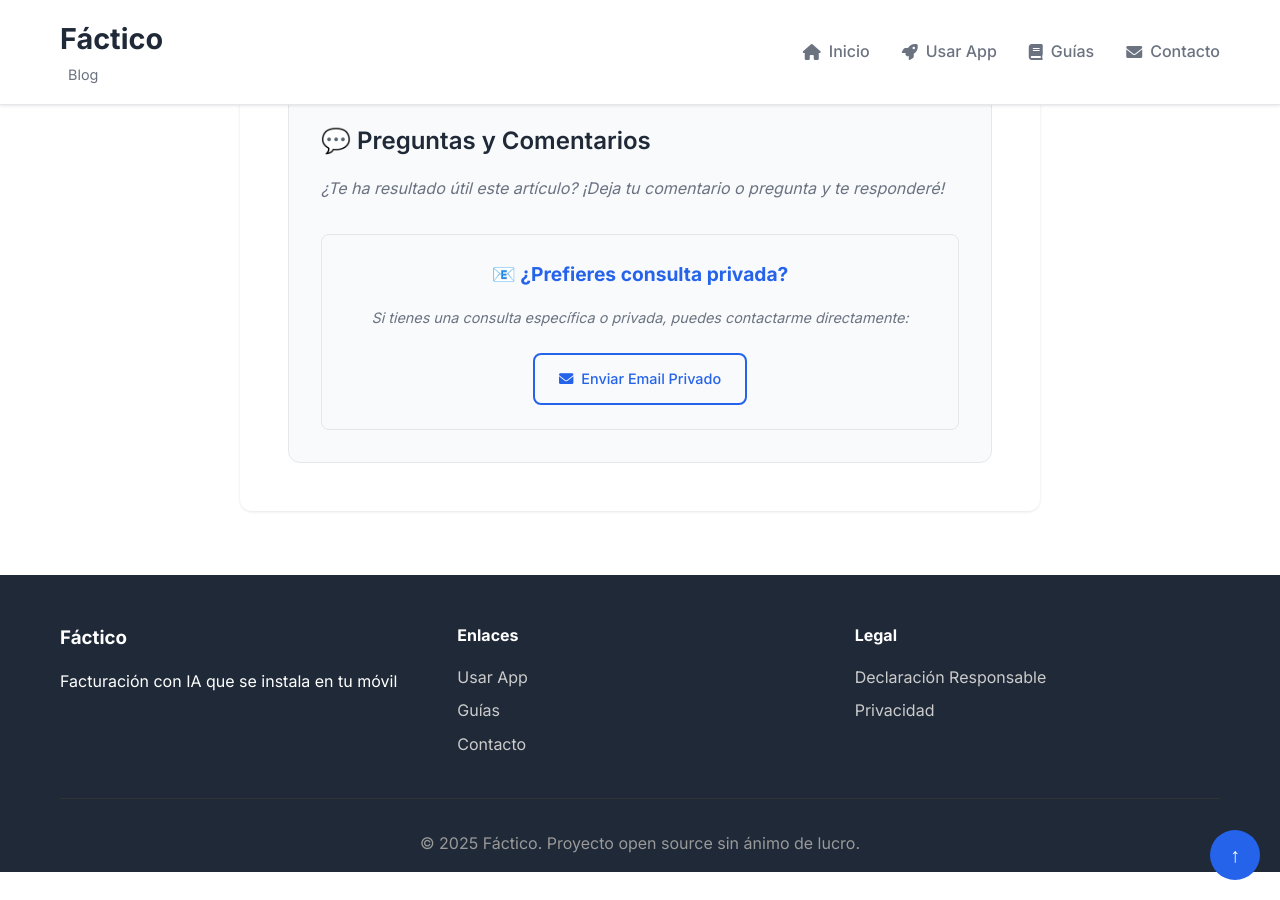
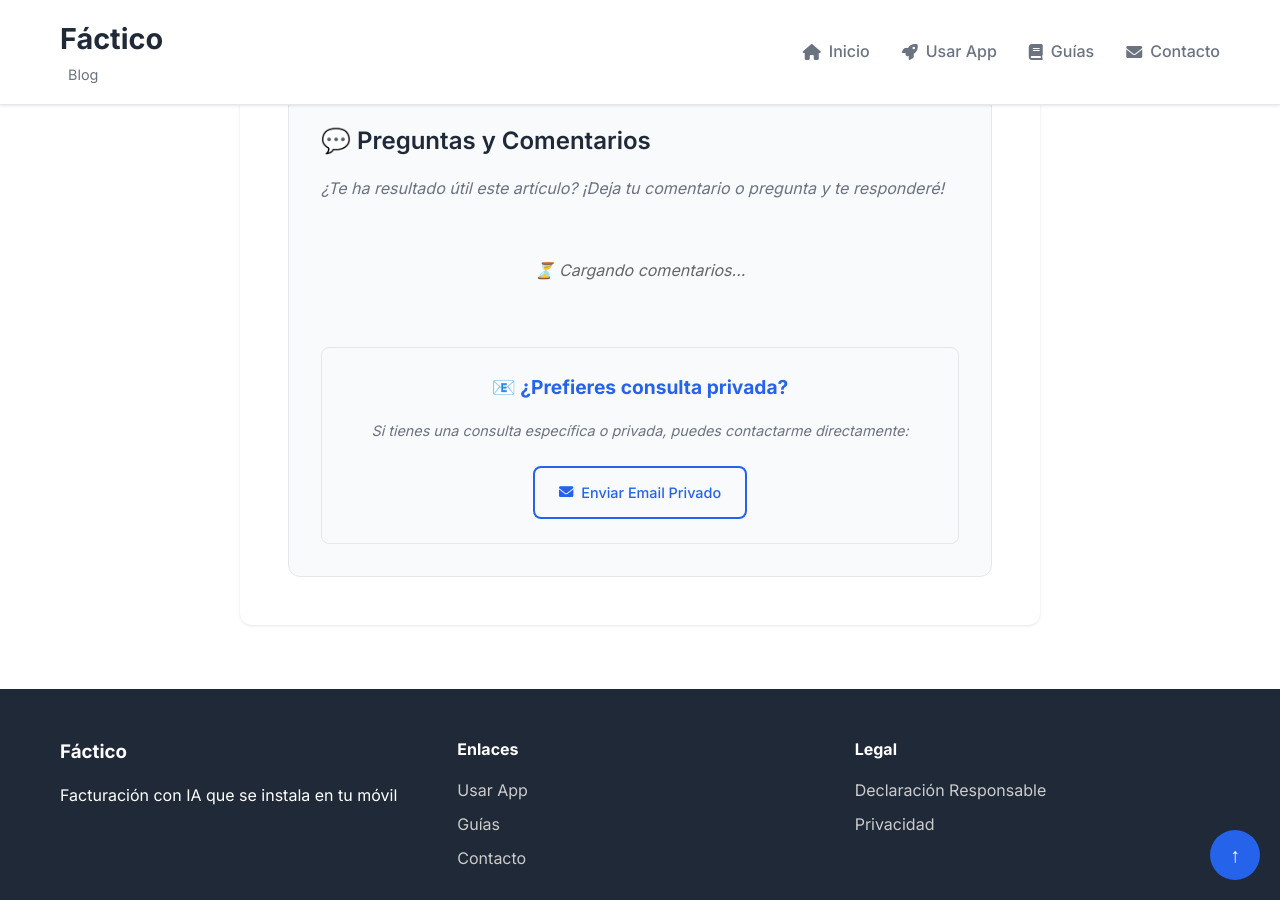
Before and after one commit to PacoMedina1959/facticoapp_website, a Jekyll site: the page built from blog/_posts/2025-01-15-verifactu-guia-completa.md, in a window 1280 px wide and 900 px high, scrolled down 5084 px. Built offline with Jekyll 4.4.1, drawn with Linux system fonts in a browser that asks for light colours; comment, search, counter and statistics services are not loaded; some of the changed lines change nothing that is shown.

Commit message:
Añadir debug a DISQUS para diagnosticar carga
- Añadir console.log para ver URL e ID
- Añadir mensaje de carga
- Añadir handler de error
- Mejorar feedback visual

```diff
--- a/blog/_layouts/post.html
+++ b/blog/_layouts/post.html
@@ -59,20 +59,42 @@
         <p>¿Te ha resultado útil este artículo? ¡Deja tu comentario o pregunta y te responderé!</p>
 
         <!-- DISQUS Comments -->
-        <div id="disqus_thread"></div>
+        <div id="disqus_thread">
+            <p style="text-align: center; color: #666; padding: 2rem;">
+                ⏳ Cargando comentarios...
+            </p>
+        </div>
         <script>
+            console.log('🔍 DISQUS Debug:');
+            console.log('URL:', '{{ site.url }}{{ site.baseurl }}{{ page.url }}');
+            console.log('ID:', '{{ page.id }}');
+
             var disqus_config = function () {
                 this.page.url = '{{ site.url }}{{ site.baseurl }}{{ page.url }}';
                 this.page.identifier = '{{ page.id }}';
             };
+
             (function() {
                 var d = document, s = d.createElement('script');
                 s.src = 'https://facticoapp.disqus.com/embed.js';
                 s.setAttribute('data-timestamp', +new Date());
+
+                s.onload = function() {
+                    console.log('✅ DISQUS script cargado');
+                };
+
+                s.onerror = function() {
+                    console.error('❌ Error cargando DISQUS');
+                    document.getElementById('disqus_thread').innerHTML =
+                        '<p style="text-align: center; color: #d32f2f; padding: 2rem;">' +
+                        '⚠️ Error cargando comentarios. Por favor, <a href="mailto:administrador@facticoapp.es">contacta por email</a>.' +
+                        '</p>';
+                };
+
                 (d.head || d.body).appendChild(s);
             })();
         </script>
-        <noscript>Please enable JavaScript to view the <a href="https://disqus.com/?ref_noscript">comments powered by Disqus.</a></noscript>
+        <noscript>Por favor, activa JavaScript para ver los <a href="https://disqus.com/?ref_noscript">comentarios de Disqus</a>.</noscript>
 
         <!-- Private Contact -->
         <div class="private-contact">
```
